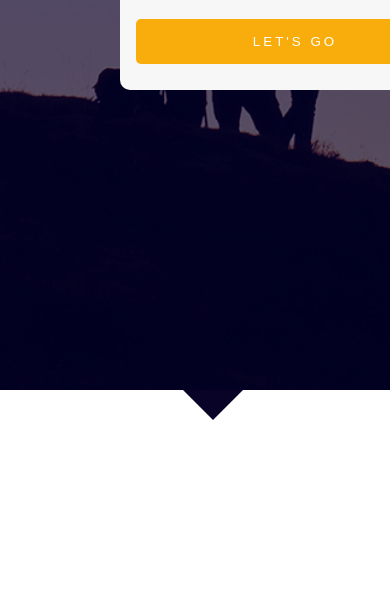
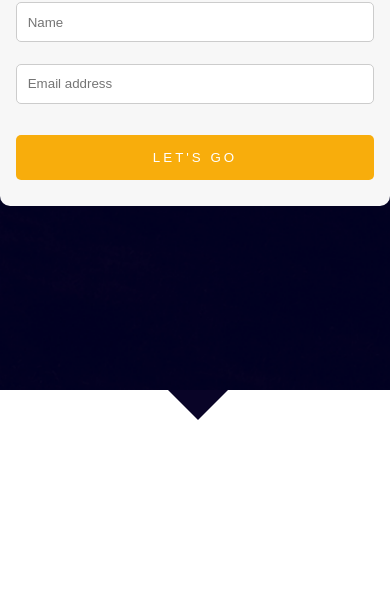
Before and after one commit to 12meann/HTML-CSS, a plain HTML site: page dist/index.html in a window 390 px wide. Shown: the part 454-1059 px from the top of the page. Drawn offline with nearby package versions, Linux system fonts and the light colour scheme.

Commit message:
mobile friendly

```diff
--- a/dist/index.html
+++ b/dist/index.html
@@ -149,9 +149,9 @@
       <ul>
         <li>
           <a href="#">Terms</a> || <a href="#">Privacy Policy</a> <br />
-          Copyright &copy; 2019
-          <br />
-          All Rights Reserved
+          <span>Copyright &copy; 2019</span> <br />
+
+          <span>All Rights Reserved</span>
         </li>
         <li>
           <a href="#"><i class="fab fa-facebook fa-2x"></i></a>
--- a/scss/_config.scss
+++ b/scss/_config.scss
@@ -8,8 +8,13 @@ $fourth-color: #523a7a;
 }
 
 // Media Query Mixins
+@mixin mediaXSm {
+  @media screen and (min-width: 320px) and (max-width: 479px) {
+    @content;
+  }
+}
 @mixin mediaSm {
-  @media screen and (max-width: 500px) {
+  @media screen and (max-width: 480px) {
     @content;
   }
 }
--- a/scss/_footer.scss
+++ b/scss/_footer.scss
@@ -13,6 +13,7 @@ footer {
       &:nth-child(1) {
         padding: 10px;
         text-align: center;
+        justify-self: end;
       }
       &:nth-child(2) {
         padding: 30px;
@@ -36,40 +37,13 @@ footer {
           @include easeOut;
         }
       }
-      // input {
-      //   margin: 0;
-      //   height: 40px;
-      // }
-      // input[type="text"] {
-      //   border-radius: 10px 0 0 10px;
-      //   border-color: transparent;
-      //   width: 245px;
-      //   padding: 10px;
-      // }
-      // input[type="submit"] {
-      //   border-radius: 0 10px 10px 0;
-      //   padding: 10px 30px;
-      //   color: white;
-      //   outline: none;
-      //   background: $third-color;
-      //   border-color: transparent;
-      //   font-weight: 700;
-      //   font-size: 1rem;
-      //   text-transform: uppercase;
-      //   letter-spacing: 2px;
-      //   &:hover {
-      //     cursor: pointer;
-      //     background: #fabc35;
-      //     transition: all ease-out 0.3s;
-      //   }
-      // }
+
       form {
         position: relative;
         height: 50px;
         overflow: hidden;
         input[type="text"] {
           height: 44px;
-          width: 100%;
           padding-left: 20px;
           line-height: 30px;
           color: #ddd;
--- a/scss/_mobile.scss
+++ b/scss/_mobile.scss
@@ -1,4 +1,50 @@
+@include mediaXl {
+}
+@include mediaLg {
+  .slidingVertical span {
+    margin-left: 0;
+  }
+  footer {
+    ul li form {
+      input[type="text"] {
+        width: 200px;
+      }
+      input[type="submit"] {
+        padding: 10px;
+      }
+    }
+  }
+}
+
 @include mediaMd {
+  .content {
+    margin: 0 auto;
+    grid-template-columns: 1fr;
+    grid-gap: 10px;
+    padding: 0;
+  }
+  .slidingVertical {
+    padding: 20px 0 0 0;
+    text-align: center;
+    span {
+      margin: 0;
+      position: relative;
+      border-bottom: none;
+      animation: none;
+      display: block;
+      opacity: 1;
+      font-size: 2rem;
+      color: $third-color;
+      padding-bottom: 10px;
+      &:nth-child(odd) {
+        color: $sec-color;
+      }
+    }
+  }
+  h2 {
+    line-height: 3rem;
+  }
+  //burger
   #hero {
     nav {
       button {
@@ -9,4 +55,129 @@
       }
     }
   }
+  .how {
+    .box {
+      grid-template-columns: 1fr;
+      grid-gap: 30px;
+    }
+  }
+  .why {
+    .whyBox {
+      grid-template-columns: 1fr;
+      grid-gap: 30px;
+    }
+  }
+  .what {
+    width: 80%;
+  }
+  footer ul {
+    grid-template-columns: 1fr;
+    justify-items: center;
+    li {
+      &:nth-child(1) {
+        justify-self: center;
+      }
+    }
+  }
 }
+@include mediaSm {
+  #hero nav h1 {
+    padding: 30px;
+  }
+  .content {
+    .words {
+      padding: 0;
+    }
+    .signup {
+      margin: 0;
+    }
+  }
+  .slidingVertical {
+    // text-align: center;
+    // span {
+    //   position: relative;
+    //   border-bottom: none;
+    //   animation: none;
+    //   display: block;
+    //   opacity: 1;
+    //   font-size: 2rem;
+    //   color: $third-color;
+    //   padding-bottom: 10px;
+    //   &:nth-child(odd) {
+    //     color: $sec-color;
+    //   }
+    // }
+  }
+  .how .box {
+    h4,
+    p {
+      width: 90%;
+    }
+  }
+  .why {
+    margin: 0 auto;
+    width: 90%;
+    .whyBox {
+      margin: 0;
+    }
+  }
+  footer {
+    ul li form {
+      input[type="text"] {
+        width: 250px;
+      }
+      input[type="submit"] {
+        padding: 10px;
+      }
+    }
+  }
+}
+
+@include mediaXSm {
+  .triangle {
+    left: 43%;
+  }
+  footer {
+    ul li {
+      p {
+        text-align: center;
+      }
+      p,
+      form {
+        margin: auto;
+      }
+      form {
+        position: relative;
+        height: auto;
+        input[type="text"] {
+          outline: none;
+          width: 100%;
+          border-radius: 5px;
+          background: #fff;
+          border: 1px solid #ccc;
+          padding: 3%;
+          color: $main-color;
+          height: 2.5rem;
+        }
+        input[type="submit"] {
+          position: static;
+          width: 100%;
+          padding: 15px;
+          background: #f8ad0c;
+          border: none;
+          outline: none;
+          color: $sec-color;
+          border-radius: 5px;
+          text-transform: uppercase;
+          letter-spacing: 3px;
+          margin: 10px 0;
+          &:hover {
+            cursor: pointer;
+            background: #523a7a;
+            @include easeOut;
+          }
+        }
+      }
+    }
+  }
+}
--- a/scss/main.scss
+++ b/scss/main.scss
@@ -27,6 +27,7 @@ li {
 h2 {
   font-size: 3rem;
   text-align: center;
+  line-height: 3rem;
 }
 .container {
   margin: 0 auto;
@@ -75,7 +76,7 @@ h2 {
   display: grid;
   grid-gap: 60px;
   grid-template-columns: 2fr 1fr;
-  margin: 0 auto;
+  margin: 20vh auto 0 auto;
   padding: 0 60px;
   .words {
     color: $sec-color;
```
Also changed, not shown: dist/css/main.min.css.
